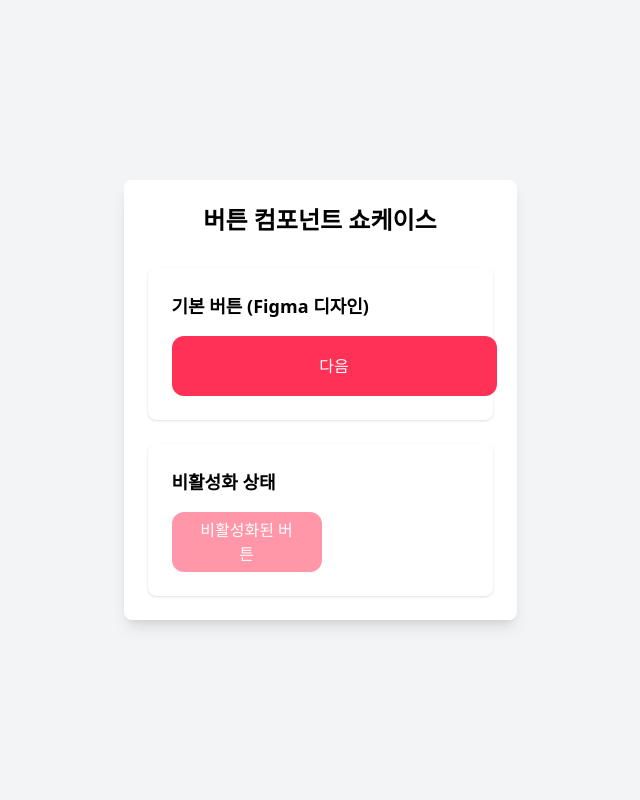
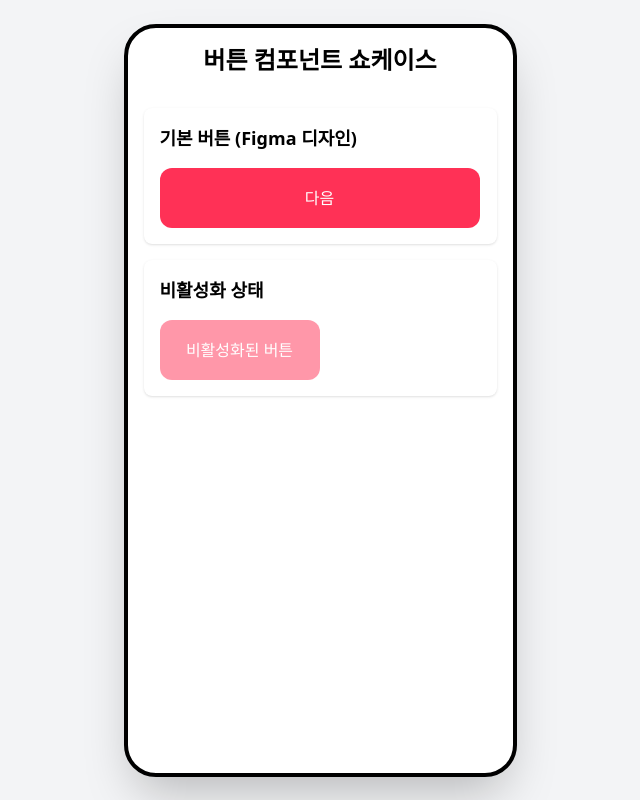
Before and after one commit to Sonjuz/frontend, a React (Vite) app: page / in a window 1280 px wide. Shown: the whole page, without its empty margins (320-960 px from the left). Built offline with nearby package versions, Linux system fonts and the light colour scheme.

Commit message:
style: 임시 레이아웃 스타일 설정

```diff
--- a/src/components/ButtonShowcase.jsx
+++ b/src/components/ButtonShowcase.jsx
@@ -7,27 +7,27 @@ const ButtonShowcase = () => {
   };
 
   return (
-    <div className='p-6 space-y-6'>
+    <div className='p-4 space-y-4'>
       <h1 className='text-2xl font-bold text-center mb-8'>
         버튼 컴포넌트 쇼케이스
       </h1>
 
-      <div className='bg-white p-6 rounded-lg shadow-sm space-y-4'>
+      <div className='bg-white p-4 rounded-lg shadow-sm space-y-4'>
         <h2 className='text-lg font-semibold mb-4'>기본 버튼 (Figma 디자인)</h2>
         <Button
           onClick={handleClick}
           buttonText='다음'
-          className='bg-sjz-red-main hover:bg-sjz-red-bright w-[325px] h-15'
+          className='bg-sjz-red-main hover:bg-sjz-red-bright w-80 h-15'
         />
       </div>
-      <div className='bg-white p-6 rounded-lg shadow-sm space-y-4'>
+      <div className='bg-white p-4 rounded-lg shadow-sm space-y-4'>
         <h2 className='text-lg font-semibold mb-4'>비활성화 상태</h2>
 
         <Button
           disabled
           onClick={handleClick}
           buttonText='비활성화된 버튼'
-          className='bg-sjz-red-main hover:bg-sjz-red-bright w-[150px] h-15'
+          className='bg-sjz-red-main hover:bg-sjz-red-bright w-40 h-15'
         />
       </div>
     </div>
--- a/src/components/Layout.jsx
+++ b/src/components/Layout.jsx
@@ -2,8 +2,8 @@ import React from 'react';
 
 export default function Layout({ children }) {
   return (
-    <div className='min-h-screen bg-gray-100 flex items-center justify-center'>
-      <div className='sjz-width bg-white shadow-lg rounded-lg overflow-hidden'>
+    <div className='min-h-screen bg-gray-100 flex items-center justify-center p-2'>
+      <div className='w-[393px] h-[753px] bg-white border-4 border-black rounded-4xl overflow-hidden shadow-2xl'>
         {children}
       </div>
     </div>
```
